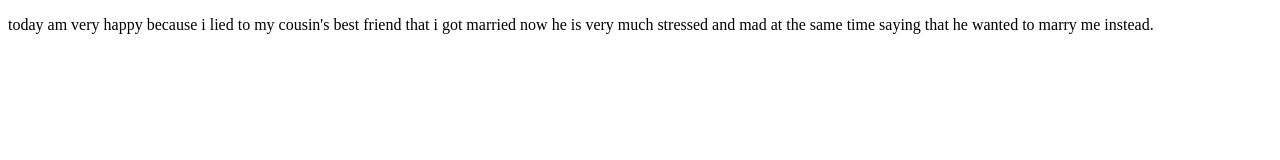
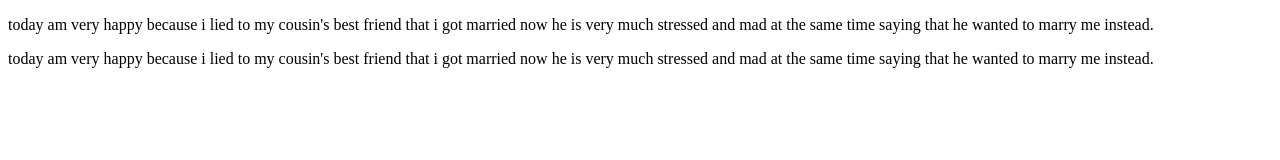
Before and after one commit to Shikujunior/friday, a plain HTML site: page index.html in a window 1280 px wide. Drawn offline with Linux system fonts and the light colour scheme.

Commit message:
fourth commit

```diff
--- a/index.html
+++ b/index.html
@@ -8,6 +8,7 @@
 <body>
     <div>
         <p>today am very happy because i lied to my cousin's best friend that i got married now he is very much stressed and mad at the same time saying that he wanted to marry me instead.</p>
+        <p>today am very happy because i lied to my cousin's best friend that i got married now he is very much stressed and mad at the same time saying that he wanted to marry me instead.</p>
     </div>
 </body>
 </html>
```
